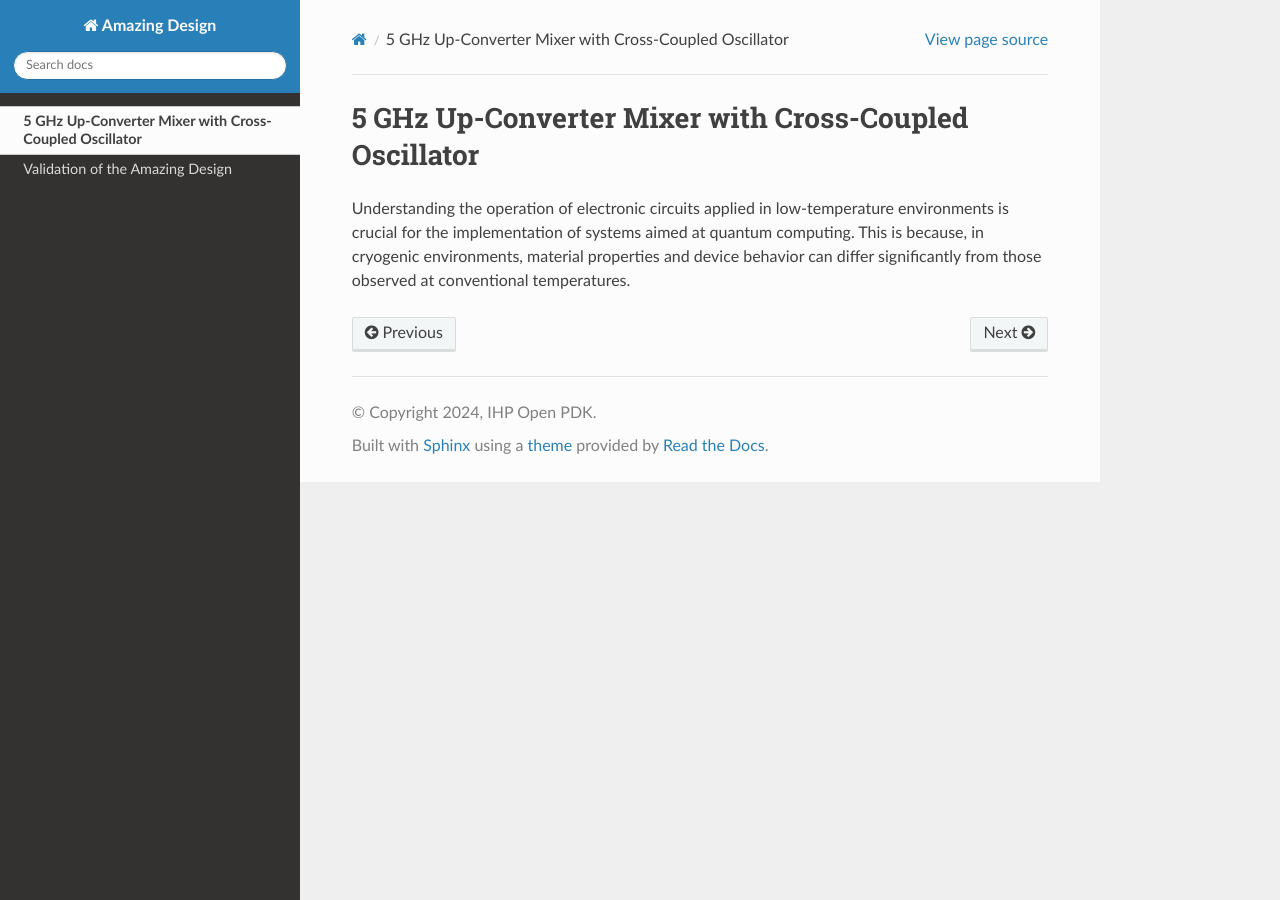
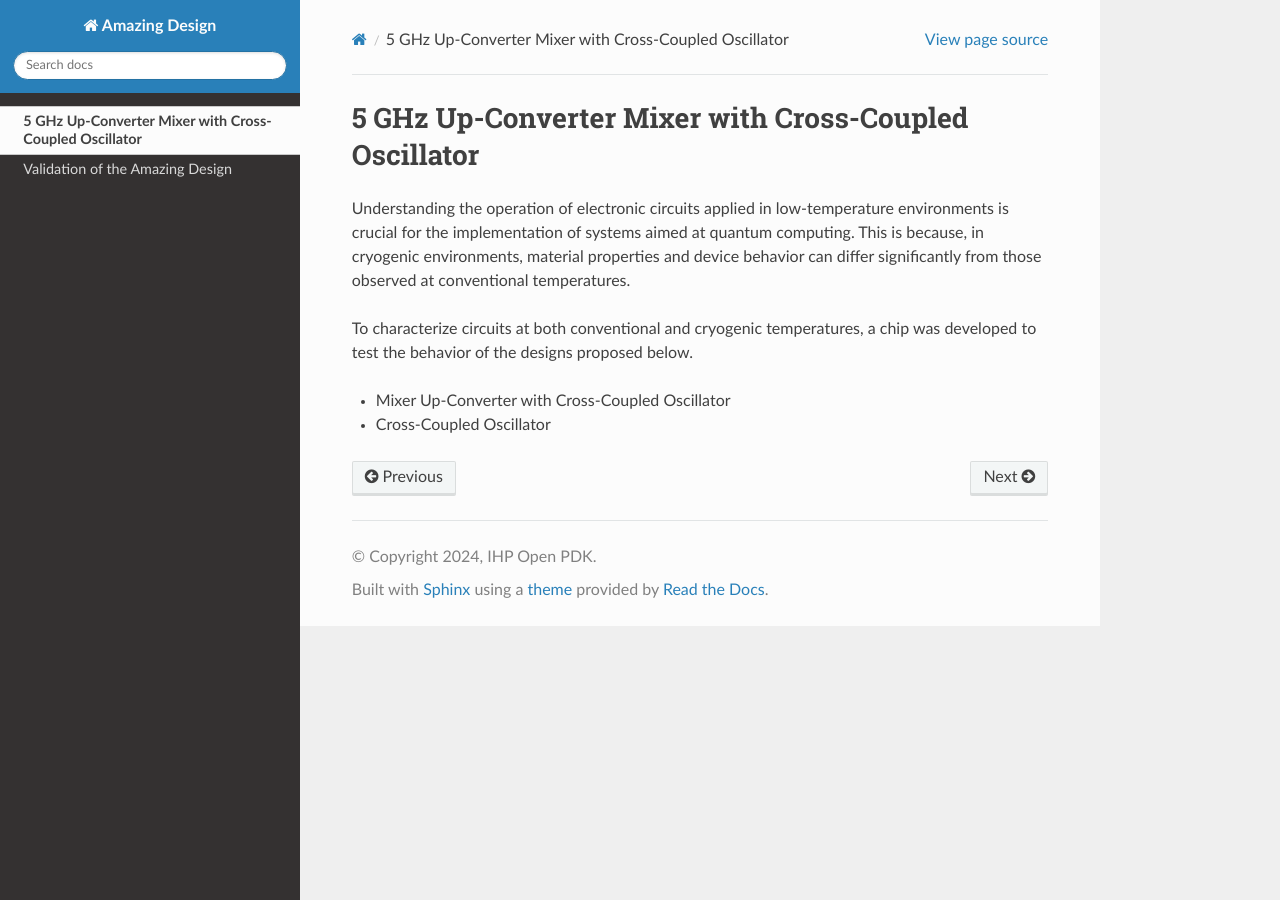
Before and after one commit to IHP-GmbH/TO_Apr2025, a Sphinx documentation site: the page built from ExampleDesign/doc/source/specification.rst, in a window 1280 px wide. Built offline with Sphinx 7.4.7 and the Read the Docs theme 3.1.0, drawn with Linux system fonts in a browser that asks for light colours; pages that are not in the unit, such as notebooks, are missing from menus.

Commit message:
Update specification.rst

```diff
--- a/ExampleDesign/doc/source/specification.rst
+++ b/ExampleDesign/doc/source/specification.rst
@@ -2,3 +2,8 @@
 ###################################
 
 Understanding the operation of electronic circuits applied in low-temperature environments is crucial for the implementation of systems aimed at quantum computing. This is because, in cryogenic environments, material properties and device behavior can differ significantly from those observed at conventional temperatures.
+
+To characterize circuits at both conventional and cryogenic temperatures, a chip was developed to test the behavior of the designs proposed below.
+
+-	Mixer Up-Converter with Cross-Coupled Oscillator
+-	Cross-Coupled Oscillator
```
